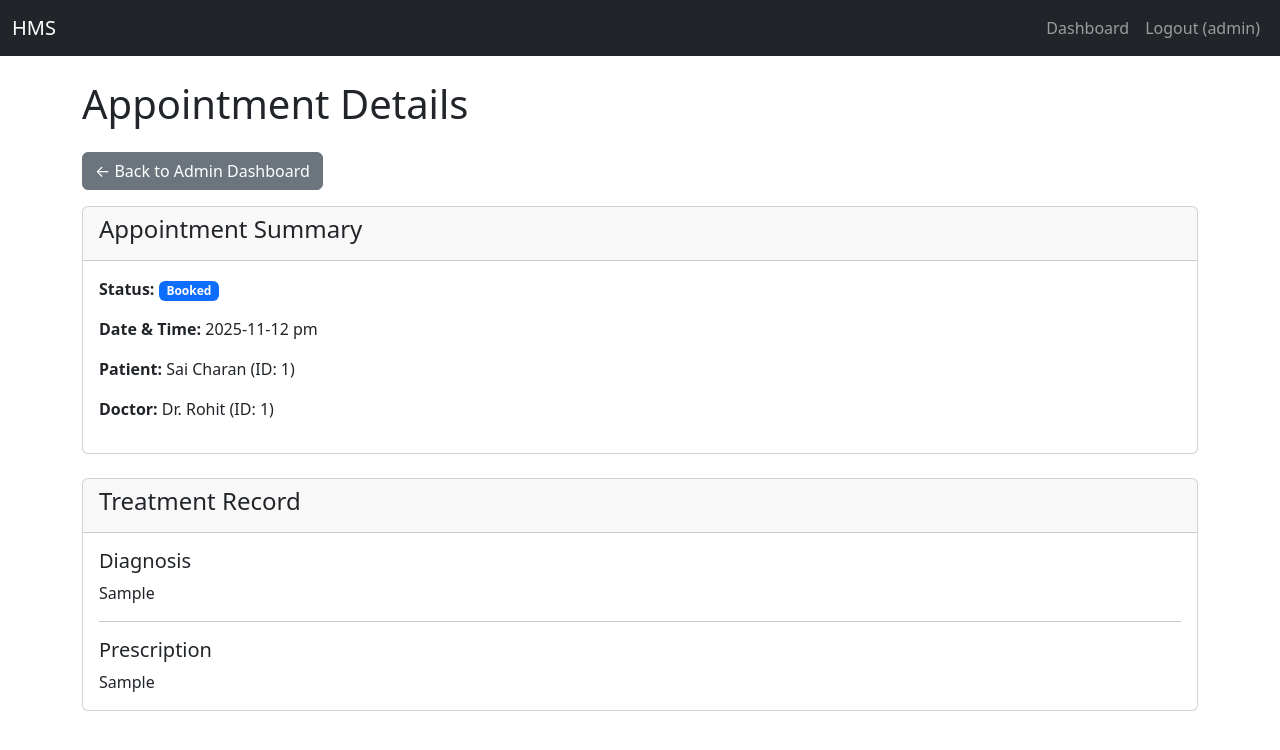
After one commit to scharanruka/mad-1-hms-project, a Flask app: page /admin/view_treatment/1 in a window 1280 px wide. The commit adds this page. Shown: the top 750 px of the page. Run offline with Flask 3, Linux system fonts and the light colour scheme; a user stored in the database is signed in; data comes from the database, SQL or seed files in the repository; tables that the repository leaves empty hold one stand-in row (values such as "Sample post").

Commit message:
Milestone-HMS Appointment-Treatment

```diff
--- a/app.py
+++ b/app.py
@@ -685,7 +685,7 @@ def book_appointment(doctor_id):
     )
 
 
-# 5. --- ADD NEW ROUTE: CANCEL APPOINTMENT ---
+#  --- ADD NEW ROUTE: CANCEL APPOINTMENT ---
 @app.route('/patient/cancel/<int:app_id>')
 def patient_cancel_appointment(app_id):
     # --- SIMPLE AUTH CHECK ---
@@ -713,7 +713,7 @@ def patient_cancel_appointment(app_id):
     return redirect(url_for('patient_dashboard'))
 
 
-# 6. --- ADD NEW ROUTE: RESCHEDULE APPOINTMENT ---
+#  --- ADD NEW ROUTE: RESCHEDULE APPOINTMENT ---
 @app.route('/patient/reschedule/<int:app_id>', methods=['GET', 'POST'])
 def patient_reschedule_appointment(app_id):
     # --- SIMPLE AUTH CHECK ---
@@ -783,7 +783,7 @@ def patient_reschedule_appointment(app_id):
     )
 
 
-# 2. --- ADD THE 'ADD_DOCTOR' ROUTE ---
+#  --- ADD THE 'ADD_DOCTOR' ROUTE ---
 
 @app.route('/admin/add_doctor', methods=['POST'])
 def add_doctor():
@@ -845,7 +845,7 @@ def add_doctor():
     return redirect(url_for('admin_dashboard'))
 
 
-# 3. --- ADD THE 'REMOVE_USER' ROUTE ---
+#  --- ADD THE 'REMOVE_USER' ROUTE ---
 
 @app.route('/admin/remove_user/<int:user_id>')
 def remove_user(user_id):
@@ -891,7 +891,7 @@ def remove_user(user_id):
     flash(f'User {user_to_delete.username} has been removed.')
     return redirect(url_for('admin_dashboard'))
 
-# 4. --- ADD THE 'ADMIN_SEARCH' ROUTE ---
+#  --- ADD THE 'ADMIN_SEARCH' ROUTE ---
 
 @app.route('/admin/search')
 def admin_search():
@@ -922,6 +922,30 @@ def admin_search():
         query=query
     )
 
+@app.route('/admin/view_treatment/<int:app_id>')
+def admin_view_treatment(app_id):
+    # --- SIMPLE AUTH CHECK ---
+    if 'user_id' not in session or session.get('role') != 'admin':
+        flash('You do not have permission.')
+        return redirect(url_for('login'))
+    # --- END OF CHECK ---
+
+    # Get all details for this one appointment
+    appointment = Appointment.query.get_or_404(app_id)
+    patient = Patient.query.get(appointment.patient_id)
+    doctor = Doctor.query.get(appointment.doctor_id)
+    treatment = Treatment.query.filter_by(appointment_id=app_id).first()
+
+    # treatment will be None if the status isn't 'Completed'
+
+    return render_template(
+        'admin_view_treatment.html',
+        appointment=appointment,
+        patient=patient,
+        doctor=doctor,
+        treatment=treatment
+    )
+
 
 
 # --- Main run block ---
--- /dev/null
+++ b/templates/admin_view_treatment.html
@@ -0,0 +1,50 @@
+{% extends "base.html" %}
+
+{% block content %}
+    <h1 class="my-4">Appointment Details</h1>
+
+    <a href="{{ url_for('admin_dashboard') }}" class="btn btn-secondary mb-3">&larr; Back to Admin Dashboard</a>
+
+    <div class="card">
+        <div class="card-header">
+            <h4>Appointment Summary</h4>
+        </div>
+        <div class="card-body">
+            <p><strong>Status:</strong>
+                <span class="badge
+                    {% if appointment.status == 'Completed' %}bg-success
+                    {% elif appointment.status == 'Cancelled' %}bg-danger
+                    {% else %}bg-primary
+                    {% endif %}
+                ">{{ appointment.status }}</span>
+            </p>
+            <p><strong>Date & Time:</strong> {{ appointment.appointment_date }}</p>
+            <p><strong>Patient:</strong> {{ patient.name }} (ID: {{ patient.id }})</p>
+            <p><strong>Doctor:</strong> Dr. {{ doctor.name }} (ID: {{ doctor.id }})</p>
+        </div>
+    </div>
+
+    {% if treatment %}
+        <div class="card mt-4">
+            <div class="card-header">
+                <h4>Treatment Record</h4>
+            </div>
+            <div class="card-body">
+                <h5 class="card-title">Diagnosis</h5>
+                <p class="card-text">{{ treatment.diagnosis }}</p>
+                <hr>
+                <h5 class="card-title">Prescription</h5>
+                <p class="card-text">{{ treatment.prescription }}</p>
+            </div>
+        </div>
+    {% elif appointment.status == 'Booked' %}
+        <div class="alert alert-info mt-4">
+            This appointment is still booked. No treatment has been recorded.
+        </div>
+    {% elif appointment.status == 'Cancelled' %}
+        <div class="alert alert-danger mt-4">
+            This appointment was cancelled.
+        </div>
+    {% endif %}
+
+{% endblock %}
```
Also changed, not shown: templates/admin_dashboard.html (+7 -7 lines).
